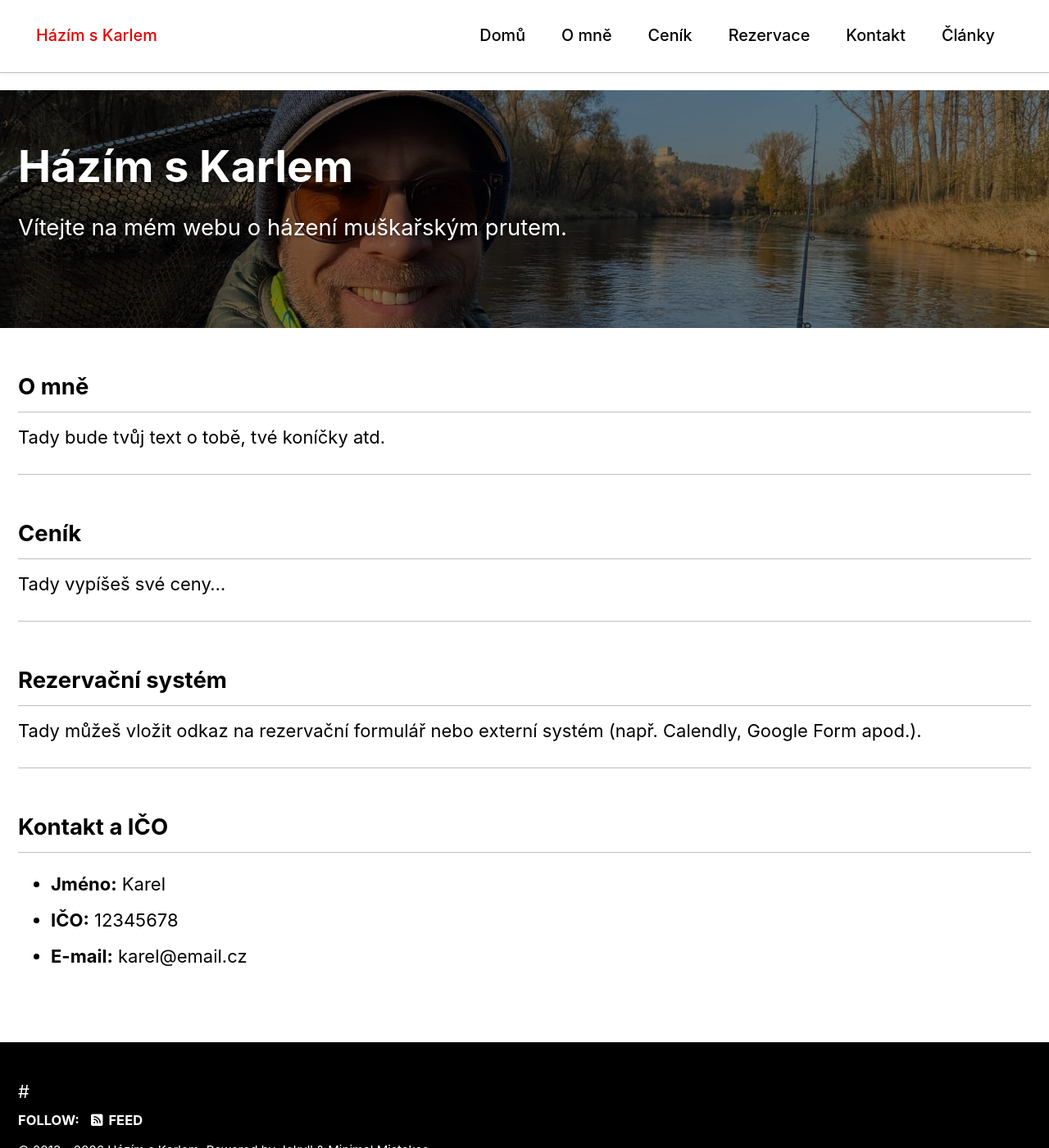
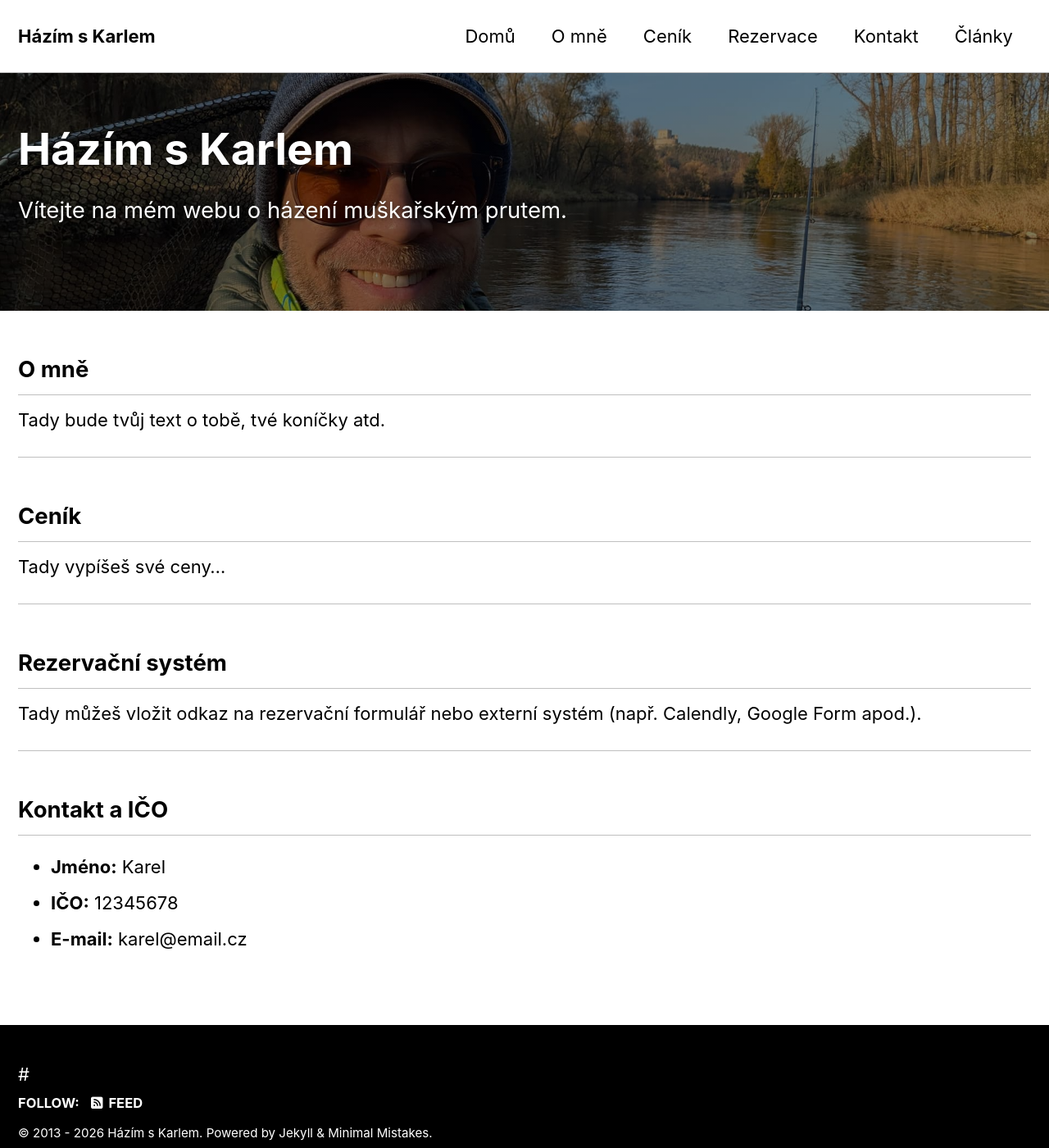
Before and after one commit to hazimskarlem/hazimskarlem.github.io, a Jekyll site: the page built from index.md, in a window 1280 px wide and 1400 px high. Shown: the whole window at 82% size. Built offline with Jekyll 4.4.1, drawn with Linux system fonts in a browser that asks for light colours; cached includes are drawn as plain includes.

Commit message:
Update main.scss

```diff
--- a/assets/css/main.scss
+++ b/assets/css/main.scss
@@ -7,134 +7,3 @@ search: false
 
 @import "minimal-mistakes/skins/{{ site.minimal_mistakes_skin | default: 'default' }}"; // skin
 @import "minimal-mistakes"; // main partials
-
-/* Plynulé scrollování pro celé stránky */
-html {
-  scroll-behavior: smooth !important;
-}
-
-/* Zajistí, že při skoku na kotvu (ID) se nadpis schová pod fixní menu s rezervou */
-div[id], section[id] {
-  scroll-margin-top: 90px !important;
-}
-
-
-/* ==========================================================
-   1. NÁZEV WEBU (Vlevo nahoře)
-   ========================================================== */
-
-.site-title {
-  color: #e60000 !important;
-}
-
-.site-title:hover {
-  color: #cc0000 !important;
-}
-
-
-/* ==========================================================
-   2. HORNÍ MENU - ULTIMÁTNÍ OPRAVA PODTRŽENÍ A AKTIVNÍHO STAVU
-   ========================================================== */
-
-.greedy-nav a:hover {
-  color: #000000 !important;
-}
-
-/* Odkazy v menu musí mít relativní pozici, aby se podtržení mělo čeho chytit */
-.greedy-nav .visible-links a,
-.greedy-nav .hidden-links a {
-  position: relative !important;
-}
-
-/* Hover efekt */
-.greedy-nav .visible-links a:hover::before {
-  content: "" !important;
-  position: absolute !important;
-  bottom: 0 !important;
-  left: 0 !important;
-  width: 100% !important;
-  height: 4px !important;
-  background: #e60000 !important;
-  display: block !important;
-}
-
-/* Nekompromisní vynucení barvy, tučnosti a červeného podtržení pro aktivní stav */
-.greedy-nav .visible-links li.active > a,
-.greedy-nav .visible-links a.active-link,
-.greedy-nav .hidden-links li.active > a,
-.greedy-nav .hidden-links a.active-link {
-  color: #000000 !important;
-  font-weight: 600 !important;
-}
-
-.greedy-nav .visible-links li.active > a::before,
-.greedy-nav .visible-links a.active-link::before,
-.greedy-nav .hidden-links li.active > a::before,
-.greedy-nav .hidden-links a.active-link::before {
-  content: "" !important;
-  position: absolute !important;
-  bottom: 0 !important;
-  left: 0 !important;
-  width: 100% !important;
-  height: 4px !important;
-  background: #e60000 !important;
-  display: block !important;
-  visibility: visible !important;
-  opacity: 1 !important;
-  z-index: 10 !important;
-}
-
-
-/* ==========================================================
-   3. FIXNÍ HORNÍ MENU A BEZPEČNÉ ODSAZENÍ PRO VŠECHNY STRÁNKY
-   ========================================================== */
-
-.masthead {
-  position: fixed !important;
-  top: 0;
-  left: 0;
-  width: 100%;
-  z-index: 9999;
-  background-color: #ffffff !important;
-  box-shadow: 0 2px 4px rgba(0,0,0,0.05);
-}
-
-/* Sjednocení vnitřního boxu menu, aby se při přechodu mezi stránkami neposkakovalo */
-.masthead__inner-wrap {
-  max-width: 100% !important;
-  padding-left: 2em !important;
-  padding-right: 2em !important;
-  margin: 0 auto !important;
-}
-
-/* Odsazení obsahu na hlavní stránce i podstránkách, aby fixní lišta nepřekrývala nadpisy */
-.initial-content {
-  padding-top: 5em !important;
-}
-
-
-/* ==========================================================
-   4. ODSTRANĚNÍ NEŽÁDOUCÍCH RÁMEČKŮ A IKON ŘETĚZU
-   ========================================================== */
-
-a:focus, button:focus, .site-title:focus, :target, h1:focus, h2:focus, h3:focus {
-  outline: none !important;
-  box-shadow: none !important;
-}
-
-/* Skrytí obtěžujících ikon řetězu u nadpisů s kotvami */
-.header-link {
-  display: none !important;
-}
-
-
-/* ==========================================================
-   5. ÚPRAVA VELIKOSTI PÍSMA POUZE V MENU
-   ========================================================== */
-
-.masthead__menu-item,
-.greedy-nav .visible-links a,
-.site-title {
-  font-size: 0.9rem !important;
-  font-weight: 500;
-}
```
